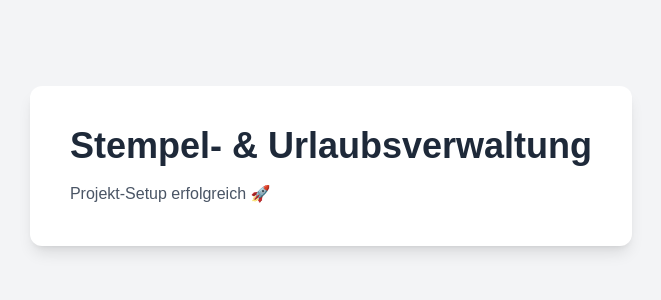
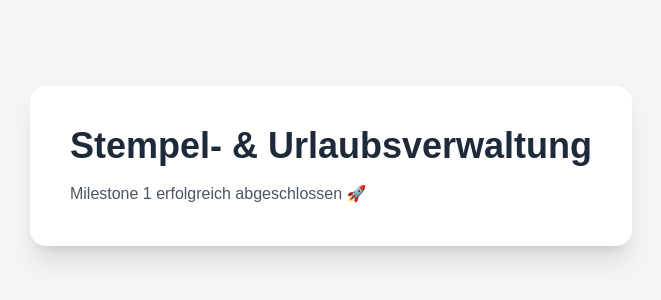
Before and after one commit to mathiashm6-gif/stempel-urlaubsverwaltung, a Next.js app: page / in a window 1280 px wide. Shown: the part 234-534 px from the top of the page, without its empty margins (309-970 px from the left). Built offline with nearby package versions, Linux system fonts and the light colour scheme.

Commit message:
Milestone 1 completed

```diff
--- a/app/page.tsx
+++ b/app/page.tsx
@@ -1,13 +1,13 @@
 export default function Home() {
   return (
     <main className="flex min-h-screen items-center justify-center bg-gray-100">
-      <div className="rounded-xl bg-white p-10 shadow-lg">
+      <div className="rounded-2xl bg-white p-10 shadow-xl">
         <h1 className="text-4xl font-bold text-gray-800">
           Stempel- & Urlaubsverwaltung
         </h1>
 
         <p className="mt-4 text-gray-600">
-          Projekt-Setup erfolgreich 🚀
+          Milestone 1 erfolgreich abgeschlossen 🚀
         </p>
       </div>
     </main>
--- /dev/null
+++ b/lib/supabaseClient.ts
@@ -0,0 +1,9 @@
+import { createClient } from "@supabase/supabase-js";
+
+const supabaseUrl = process.env.NEXT_PUBLIC_SUPABASE_URL!;
+const supabaseAnonKey = process.env.NEXT_PUBLIC_SUPABASE_ANON_KEY!;
+
+export const supabase = createClient(
+  supabaseUrl,
+  supabaseAnonKey
+);
--- a/package.json
+++ b/package.json
@@ -9,6 +9,7 @@
     "lint": "eslint"
   },
   "dependencies": {
+    "@supabase/supabase-js": "^2.106.1",
     "next": "16.2.6",
     "react": "19.2.4",
     "react-dom": "19.2.4"
```
Also changed, not shown: 1 other file (tests, documents, lock files or other folders).
